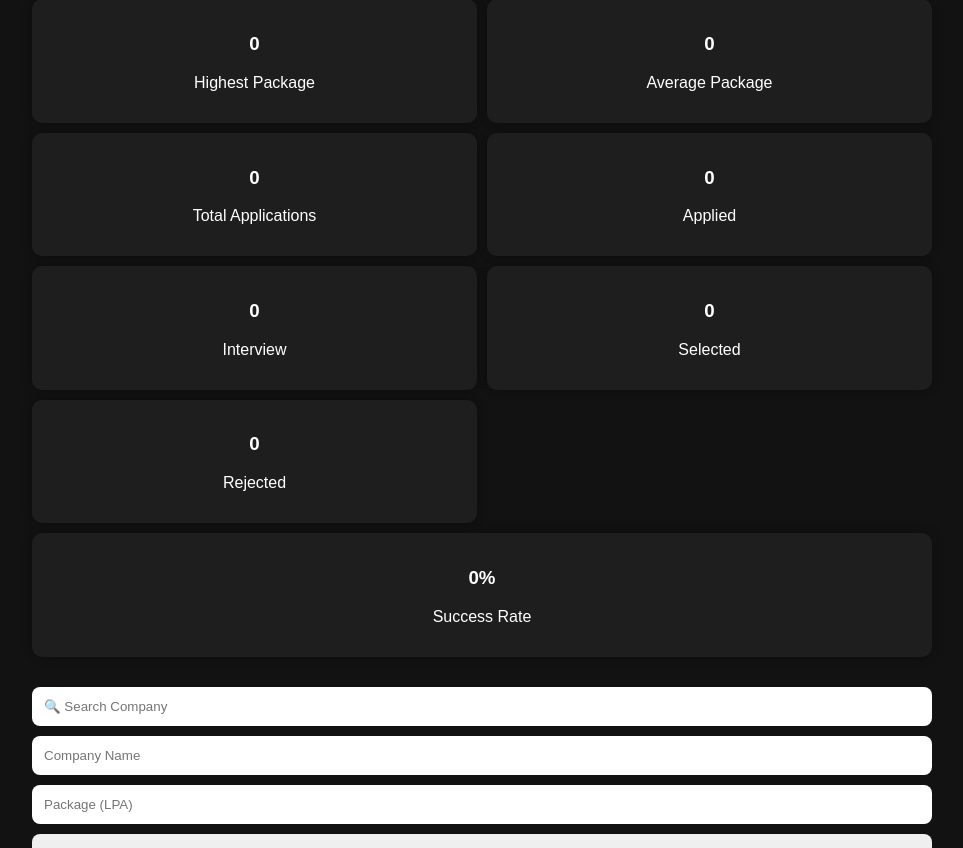
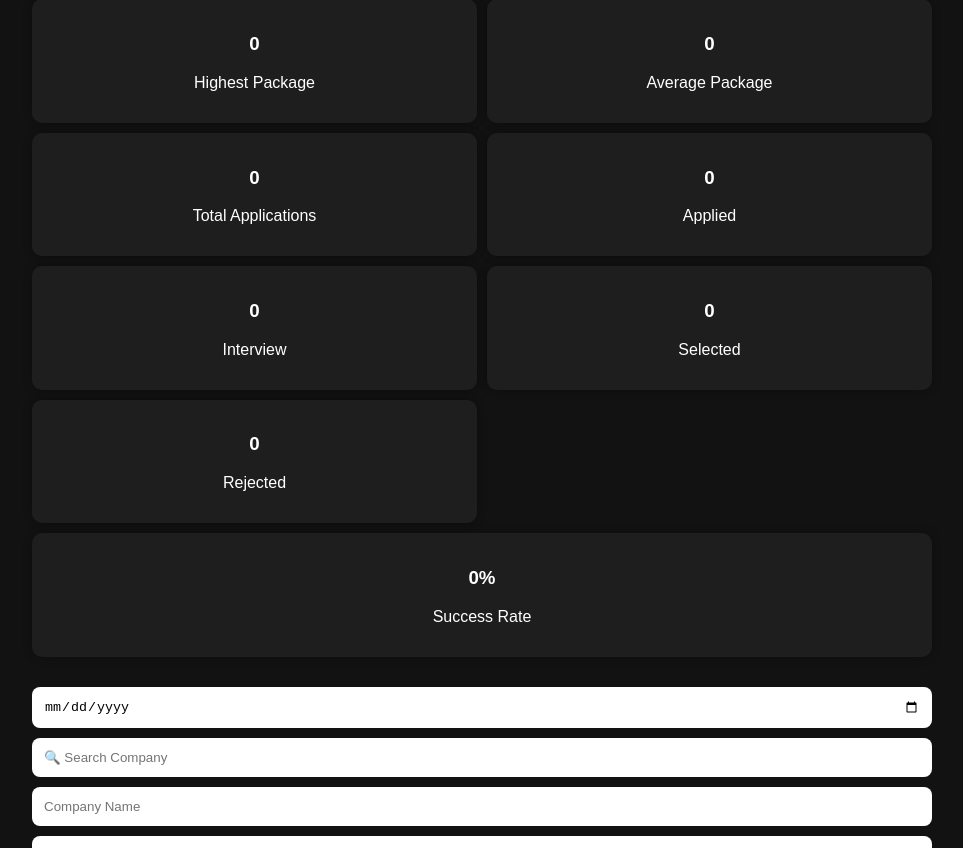
Before and after one commit to pedasingudeekshitha0-source/Placement-Tracker, a plain HTML site: page index.html in a window 1280 px wide. Shown: the part 100-948 px from the top of the page, without its empty margins (158-1121 px from the left). Drawn offline with Linux system fonts and the light colour scheme.

Commit message:
Update index.html

```diff
--- a/index.html
+++ b/index.html
@@ -55,6 +55,9 @@
 </div>
 
 </div>
+<input
+type="date"
+id="date">
 
 <input
 type="text"
```
